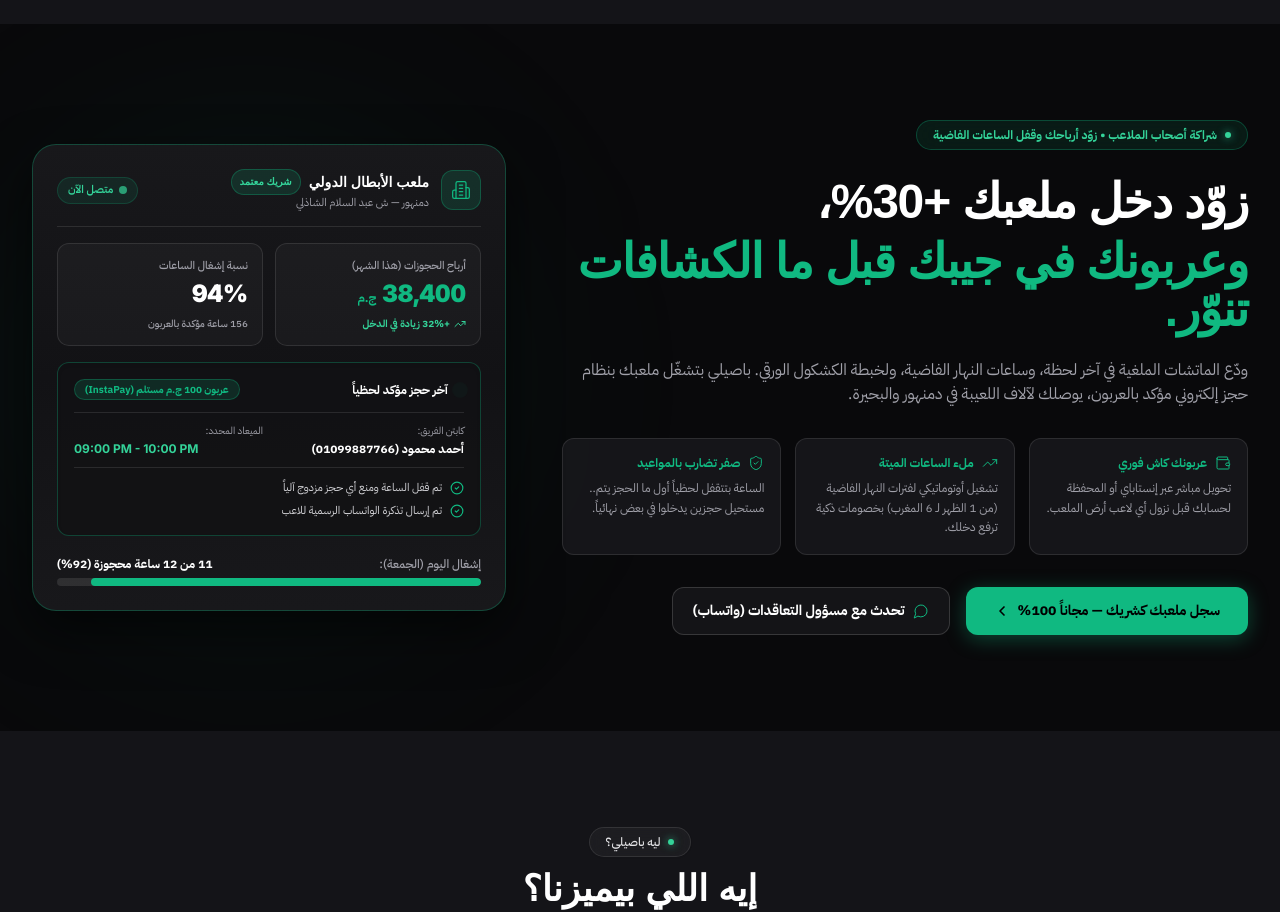
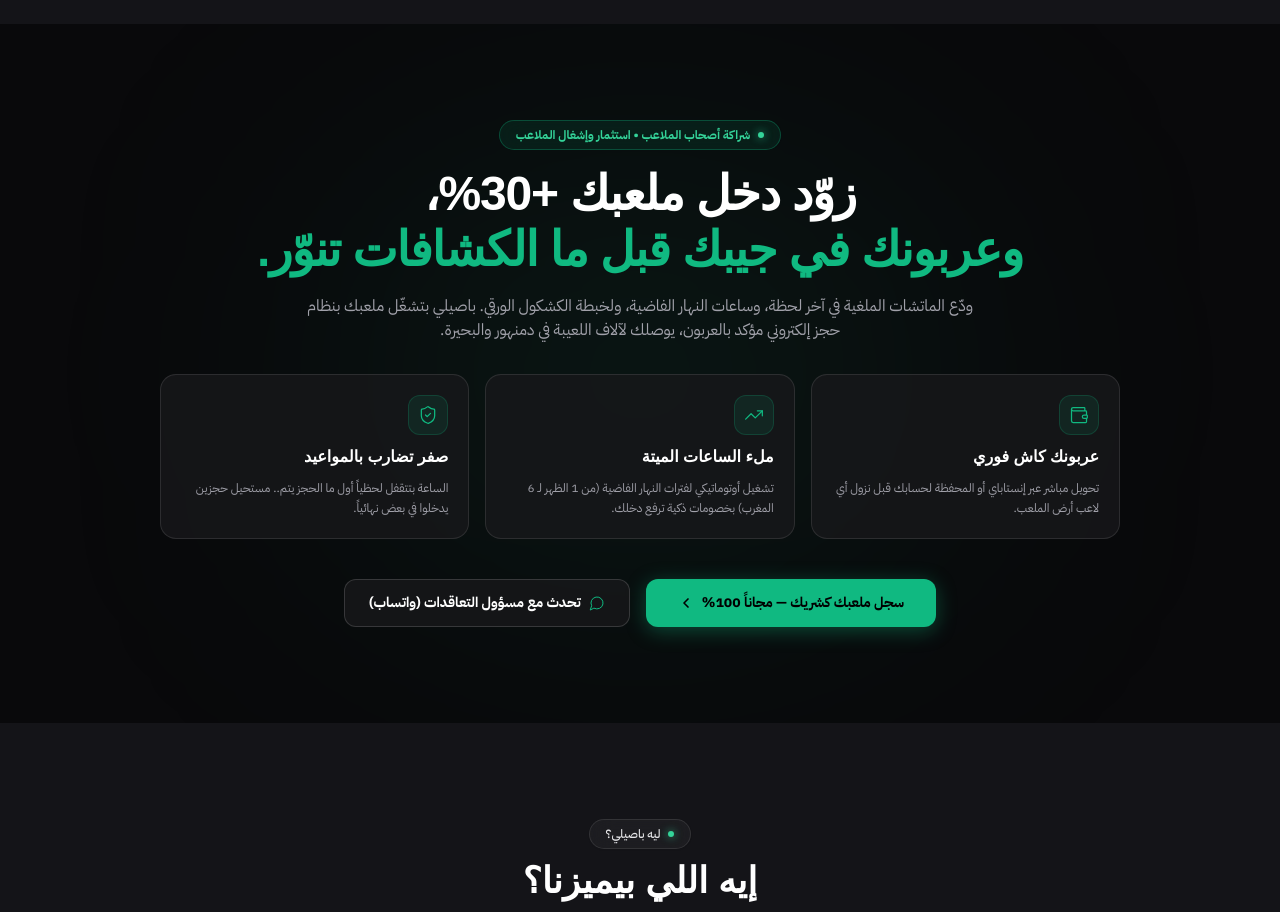
Before and after one commit to EL-3raby/passyli, a Next.js app: page / in a window 1280 px wide. Shown: the part 3180-4092 px from the top of the page. Built offline with nearby package versions, Linux system fonts and the light colour scheme; a web font is replaced by a local one.

Commit message:
refactor(b2b): remove simulated dashboard card and center the venue partner pitch

```diff
--- a/src/app/page.tsx
+++ b/src/app/page.tsx
@@ -14,10 +14,8 @@ import {
   Building2,
   MessageCircle,
   Wallet,
-  Bell,
   Trophy,
   TrendingUp,
-  ArrowUpRight,
 } from "lucide-react";
 
 export default function Home() {
@@ -619,57 +617,64 @@ export default function Home() {
 
       {/* 7. Venue Owners & Partners Section (Tone 1: Deep Canvas) */}
       <section id="partner" className="relative overflow-hidden py-16 md:py-24 bg-background">
-        {/* Subtle Ambient Emerald Glow Behind Dashboard */}
-        <div className="absolute top-1/2 left-10 -translate-y-1/2 h-[420px] w-[420px] rounded-full bg-emerald-500/10 blur-[120px] pointer-events-none" />
+        {/* Subtle Ambient Emerald Glow */}
+        <div className="absolute top-1/2 left-1/2 -translate-x-1/2 -translate-y-1/2 h-[350px] w-[600px] rounded-full bg-emerald-500/10 blur-[140px] pointer-events-none" />
 
-        <div className="container mx-auto max-w-7xl px-4 sm:px-6 lg:px-8 relative z-10">
-          <div className="grid grid-cols-1 lg:grid-cols-12 gap-10 lg:gap-14 items-center">
+        <div className="container mx-auto max-w-5xl px-4 sm:px-6 lg:px-8 relative z-10">
+          <div className="flex flex-col items-center text-center gap-8">
 
-            {/* Right Column: Copy & Value Proposition (The B2B Pitch) */}
-            <div className="lg:col-span-7 flex flex-col gap-6">
-              <div className="inline-flex items-center gap-2 rounded-full border border-emerald-500/30 bg-emerald-500/10 px-4 py-1.5 text-xs font-bold text-emerald-400 backdrop-blur-md w-fit mb-1">
+            {/* Header & Pitch */}
+            <div className="flex flex-col items-center gap-4 max-w-3xl">
+              <div className="inline-flex items-center gap-2 rounded-full border border-emerald-500/30 bg-emerald-500/10 px-4 py-1.5 text-xs font-bold text-emerald-400 backdrop-blur-md mb-1">
                 <span className="h-1.5 w-1.5 rounded-full bg-emerald-400 shadow-[0_0_8px_rgba(52,211,153,0.8)]" />
-                <span>شراكة أصحاب الملاعب • زوّد أرباحك وقفل الساعات الفاضية</span>
+                <span>شراكة أصحاب الملاعب • استثمار وإشغال الملاعب</span>
               </div>
 
-              <h2 className="font-display text-3xl sm:text-4xl lg:text-5xl font-black text-white leading-[1.4] sm:leading-[1.35] tracking-tight">
+              <h2 className="font-display text-3xl sm:text-4xl lg:text-5xl font-black text-white leading-[1.35] tracking-tight">
                 زوّد دخل ملعبك +30%،
-                <span className="block text-primary mt-2 sm:mt-3">
+                <span className="block text-primary mt-2">
                   وعربونك في جيبك قبل ما الكشافات تنوّر.
                 </span>
               </h2>
 
-              <p className="text-muted-foreground text-sm sm:text-base leading-relaxed max-w-2xl">
+              <p className="text-muted-foreground text-sm sm:text-base leading-relaxed max-w-2xl mt-1">
                 ودّع الماتشات الملغية في آخر لحظة، وساعات النهار الفاضية، ولخبطة الكشكول الورقي. باصيلي بتشغّل ملعبك بنظام حجز إلكتروني مؤكد بالعربون، يوصلك لآلاف اللعيبة في دمنهور والبحيرة.
               </p>
+            </div>
 
-              {/* 3 High-Impact Value Pillars with Clear Commercial Proof */}
-              <div className="grid grid-cols-1 sm:grid-cols-3 gap-3.5 pt-2">
-                <div className="p-4 rounded-xl border border-white/10 bg-card/90 hover:border-primary/40 transition-colors flex flex-col gap-2">
-                  <div className="flex items-center gap-2 text-primary font-bold text-xs">
-                    <Wallet className="h-4 w-4" strokeWidth={1.5} />
-                    <span>عربونك كاش فوري</span>
+            {/* 3 High-Impact Value Pillars in 3-Columns */}
+            <div className="grid grid-cols-1 md:grid-cols-3 gap-4 w-full text-right">
+              <div className="p-5 rounded-2xl border border-white/10 bg-card/80 hover:border-primary/40 transition-colors flex flex-col gap-2.5">
+                <div className="h-10 w-10 rounded-xl bg-primary/10 border border-primary/20 flex items-center justify-center text-primary">
+                  <Wallet className="h-5 w-5" strokeWidth={1.5} />
                 </div>
+                <h3 className="font-display text-base font-bold text-white">
+                  عربونك كاش فوري
+                </h3>
                 <p className="text-xs text-muted-foreground leading-relaxed">
                   تحويل مباشر عبر إنستاباي أو المحفظة لحسابك قبل نزول أي لاعب أرض الملعب.
                 </p>
               </div>
 
-                <div className="p-4 rounded-xl border border-white/10 bg-card/90 hover:border-primary/40 transition-colors flex flex-col gap-2">
-                  <div className="flex items-center gap-2 text-primary font-bold text-xs">
-                    <TrendingUp className="h-4 w-4" strokeWidth={1.5} />
-                    <span>ملء الساعات الميتة</span>
+              <div className="p-5 rounded-2xl border border-white/10 bg-card/80 hover:border-primary/40 transition-colors flex flex-col gap-2.5">
+                <div className="h-10 w-10 rounded-xl bg-primary/10 border border-primary/20 flex items-center justify-center text-primary">
+                  <TrendingUp className="h-5 w-5" strokeWidth={1.5} />
                 </div>
+                <h3 className="font-display text-base font-bold text-white">
+                  ملء الساعات الميتة
+                </h3>
                 <p className="text-xs text-muted-foreground leading-relaxed">
                   تشغيل أوتوماتيكي لفترات النهار الفاضية (من 1 الظهر لـ 6 المغرب) بخصومات ذكية ترفع دخلك.
                 </p>
               </div>
 
-                <div className="p-4 rounded-xl border border-white/10 bg-card/90 hover:border-primary/40 transition-colors flex flex-col gap-2">
-                  <div className="flex items-center gap-2 text-primary font-bold text-xs">
-                    <ShieldCheck className="h-4 w-4" strokeWidth={1.5} />
-                    <span>صفر تضارب بالمواعيد</span>
+              <div className="p-5 rounded-2xl border border-white/10 bg-card/80 hover:border-primary/40 transition-colors flex flex-col gap-2.5">
+                <div className="h-10 w-10 rounded-xl bg-primary/10 border border-primary/20 flex items-center justify-center text-primary">
+                  <ShieldCheck className="h-5 w-5" strokeWidth={1.5} />
                 </div>
+                <h3 className="font-display text-base font-bold text-white">
+                  صفر تضارب بالمواعيد
+                </h3>
                 <p className="text-xs text-muted-foreground leading-relaxed">
                   الساعة بتتقفل لحظياً أول ما الحجز يتم.. مستحيل حجزين يدخلوا في بعض نهائياً.
                 </p>
@@ -677,10 +682,10 @@ export default function Home() {
             </div>
 
             {/* Action Buttons */}
-              <div className="flex flex-wrap items-center gap-4 pt-2">
+            <div className="flex flex-wrap items-center justify-center gap-4 pt-2">
               <Link
                 href="#register-venue"
-                  className="inline-flex min-h-[48px] items-center justify-center gap-2 rounded-xl bg-primary px-7 text-sm font-black text-black hover:bg-primary-hover active:scale-[0.98] transition-all shadow-[0_4px_20px_rgba(16,185,129,0.35)]"
+                className="inline-flex min-h-[48px] items-center justify-center gap-2 rounded-xl bg-primary px-8 text-sm font-black text-black hover:bg-primary-hover active:scale-[0.98] transition-all shadow-[0_4px_20px_rgba(16,185,129,0.35)]"
               >
                 <span>سجل ملعبك كشريك — مجاناً 100%</span>
                 <ChevronLeft className="h-4 w-4" strokeWidth={2.5} />
@@ -690,110 +695,11 @@ export default function Home() {
                 href="https://wa.me/201000000000"
                 target="_blank"
                 rel="noopener noreferrer"
-                  className="inline-flex min-h-[48px] items-center gap-2 rounded-xl border border-white/15 bg-card/80 hover:bg-card px-5 text-sm font-bold text-white transition-all"
+                className="inline-flex min-h-[48px] items-center gap-2 rounded-xl border border-white/15 bg-card/80 hover:bg-card px-6 text-sm font-bold text-white transition-all"
               >
                 <MessageCircle className="h-4 w-4 text-primary" strokeWidth={1.5} />
                 <span>تحدث مع مسؤول التعاقدات (واتساب)</span>
               </a>
-              </div>
-            </div>
-
-            {/* Left Column: Real Enterprise Financial Dashboard & Live Booking Terminal */}
-            <div className="lg:col-span-5 flex flex-col gap-4">
-              <div className="relative rounded-2xl sm:rounded-3xl border border-primary/30 bg-gradient-to-b from-[#18181b] via-[#121215] to-[#18181b] p-5 sm:p-6 shadow-[0_20px_50px_rgba(0,0,0,0.6)] backdrop-blur-xl flex flex-col gap-4">
-
-                {/* Header: Court Profile & Live System Status */}
-                <div className="flex items-center justify-between pb-3.5 border-b border-white/10">
-                  <div className="flex items-center gap-3">
-                    <div className="h-10 w-10 rounded-xl bg-primary/15 border border-primary/30 flex items-center justify-center text-primary font-bold shrink-0">
-                      <Building2 className="h-5 w-5" strokeWidth={1.5} />
-                    </div>
-                    <div>
-                      <div className="font-display text-sm font-bold text-white flex items-center gap-2">
-                        <span>ملعب الأبطال الدولي</span>
-                        <span className="text-[10px] px-2 py-0.5 rounded-full bg-emerald-500/15 text-emerald-400 font-bold border border-emerald-500/30">شريك معتمد</span>
-                      </div>
-                      <span className="text-[11px] text-muted-foreground block">دمنهور — ش عبد السلام الشاذلي</span>
-                    </div>
-                  </div>
-                  <span className="flex items-center gap-1.5 text-[11px] text-emerald-400 font-semibold bg-emerald-500/10 px-2.5 py-1 rounded-full border border-emerald-500/20 shrink-0">
-                    <span className="h-2 w-2 rounded-full bg-emerald-400 animate-pulse" />
-                    متصل الآن
-                  </span>
-                </div>
-
-                {/* 2 Big Financial KPI Blocks (The Money Proof) */}
-                <div className="grid grid-cols-2 gap-3">
-                  <div className="p-3.5 rounded-xl bg-white/[0.03] border border-white/10 flex flex-col gap-1">
-                    <span className="text-[11px] text-muted-foreground font-medium">أرباح الحجوزات (هذا الشهر)</span>
-                    <div className="flex items-baseline gap-1.5">
-                      <span className="font-latin text-2xl font-black text-primary tabular-nums">38,400</span>
-                      <span className="text-xs text-primary font-bold">ج.م</span>
-                    </div>
-                    <span className="text-[10px] text-emerald-400 font-bold flex items-center gap-1 mt-0.5">
-                      <TrendingUp className="h-3 w-3" strokeWidth={2} />
-                      +32% زيادة في الدخل
-                    </span>
-                  </div>
-
-                  <div className="p-3.5 rounded-xl bg-white/[0.03] border border-white/10 flex flex-col gap-1">
-                    <span className="text-[11px] text-muted-foreground font-medium">نسبة إشغال الساعات</span>
-                    <div className="flex items-baseline gap-1.5">
-                      <span className="font-latin text-2xl font-black text-white tabular-nums">94%</span>
-                    </div>
-                    <span className="text-[10px] text-muted-foreground font-medium mt-0.5">
-                      156 ساعة مؤكدة بالعربون
-                    </span>
-                  </div>
-                </div>
-
-                {/* Live Real-Time Incoming Booking Ticket */}
-                <div className="p-4 rounded-xl bg-surface/90 border border-primary/30 flex flex-col gap-3 shadow-inner">
-                  <div className="flex items-center justify-between">
-                    <div className="flex items-center gap-2">
-                      <span className="h-2 w-2 rounded-full bg-primary animate-ping" />
-                      <span className="text-xs font-bold text-white">آخر حجز مؤكد لحظياً</span>
-                    </div>
-                    <span className="text-[10px] font-bold text-primary bg-primary/15 border border-primary/30 px-2.5 py-0.5 rounded-md">
-                      عربون 100 ج.م مستلم (InstaPay)
-                    </span>
-                  </div>
-
-                  <div className="grid grid-cols-2 gap-3 text-xs py-2.5 border-y border-white/10">
-                    <div>
-                      <span className="text-[10px] text-muted-foreground block mb-0.5">كابتن الفريق:</span>
-                      <span className="text-xs font-bold text-white block">أحمد محمود (01099887766)</span>
-                    </div>
-                    <div className="text-left" dir="ltr">
-                      <span className="text-[10px] text-muted-foreground block mb-0.5 text-right" dir="rtl">الميعاد المحدد:</span>
-                      <span className="text-xs font-bold text-emerald-400 font-latin">09:00 PM - 10:00 PM</span>
-                    </div>
-                  </div>
-
-                  <div className="space-y-1.5 text-[11px]">
-                    <div className="flex items-center gap-2 text-zinc-300">
-                      <CheckCircle2 className="h-3.5 w-3.5 text-primary shrink-0" strokeWidth={2} />
-                      <span>تم قفل الساعة ومنع أي حجز مزدوج آلياً</span>
-                    </div>
-                    <div className="flex items-center gap-2 text-zinc-300">
-                      <CheckCircle2 className="h-3.5 w-3.5 text-primary shrink-0" strokeWidth={2} />
-                      <span>تم إرسال تذكرة الواتساب الرسمية للاعب</span>
-                    </div>
-                  </div>
-                </div>
-
-                {/* Day Occupancy Progress Bar */}
-                <div className="flex flex-col gap-1.5 pt-1">
-                  <div className="flex items-center justify-between text-xs">
-                    <span className="text-muted-foreground font-medium">إشغال اليوم (الجمعة):</span>
-                    <span className="text-white font-bold tabular-nums">11 من 12 ساعة محجوزة (92%)</span>
-                  </div>
-                  <div className="h-2 w-full rounded-full bg-white/10 overflow-hidden">
-                    <div className="h-full rounded-full bg-gradient-to-r from-emerald-500 to-primary w-[92%]" />
-                  </div>
-                </div>
-
-              </div>
             </div>
 
           </div>
```
Lines whose indentation alone changed are shown as unchanged.
